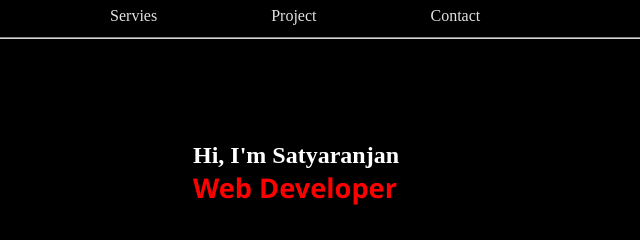
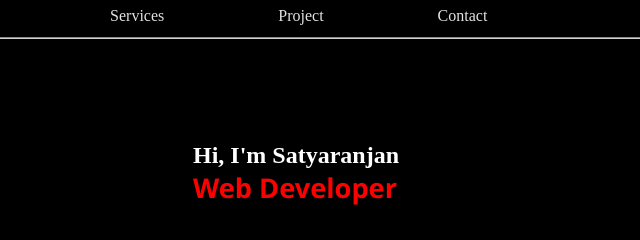
Before and after one commit to SATYRANJAN/website, a plain HTML site: page index.html in a window 1280 px wide. Shown: the top 240 px of the page, 535-1175 px from the left. Drawn offline with Linux system fonts and the light colour scheme.

Commit message:
Update index.html

```diff
--- a/index.html
+++ b/index.html
@@ -15,7 +15,7 @@
             <span id="company">Satyaranjan</span>
             <a href="#home" class="active">Home</a>
             <a href="#about">Skills</a>
-            <a href="#services">Servies</a>
+            <a href="#services">Services</a>
             <a href="#">Project</a>
             <a href="#">Contact</a>
             <hr id="hr1">
```
